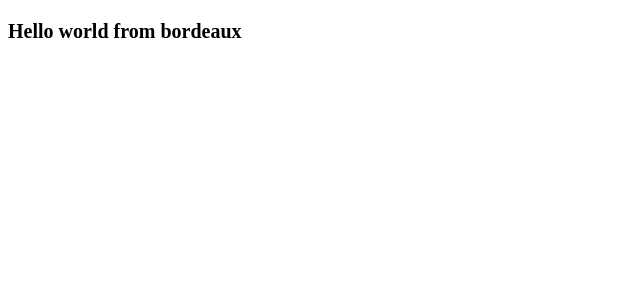
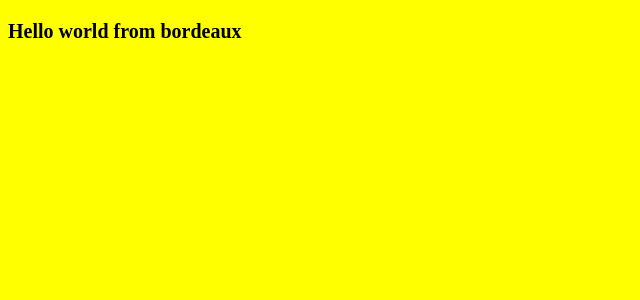
Before and after one commit to wa2l-99/exercicesGithub, an Angular app: page / in a window 1280 px wide. Shown: the top 300 px of the page, without its empty margins (0-640 px from the left). Built offline with nearby package versions, Linux system fonts and the light colour scheme.

Commit message:
C5: fond ecran en jaune

```diff
--- a/src/app/app.component.scss
+++ b/src/app/app.component.scss
@@ -0,0 +1,3 @@
+body{
+    background-color: yellow;
+}
--- a/src/app/app.component.ts
+++ b/src/app/app.component.ts
@@ -1,9 +1,11 @@
-import { Component } from '@angular/core';
+import { Component, ViewEncapsulation } from '@angular/core';
 
 @Component({
   selector: 'app-root',
   templateUrl: './app.component.html',
-  styleUrl: './app.component.scss'
+  styleUrl: './app.component.scss',
+  encapsulation: ViewEncapsulation.None
+
 })
 export class AppComponent {
   title = 'hello-world';
```
